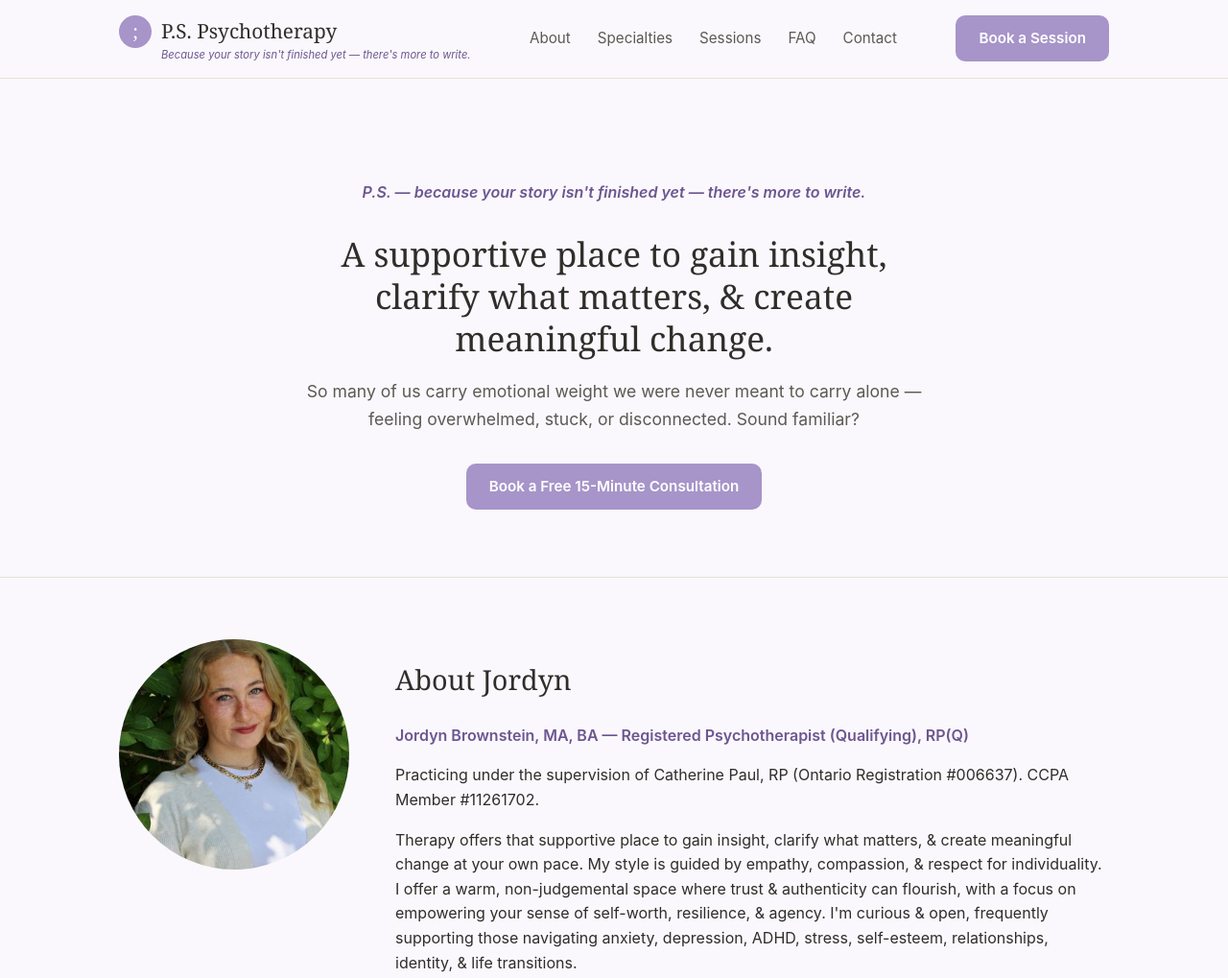
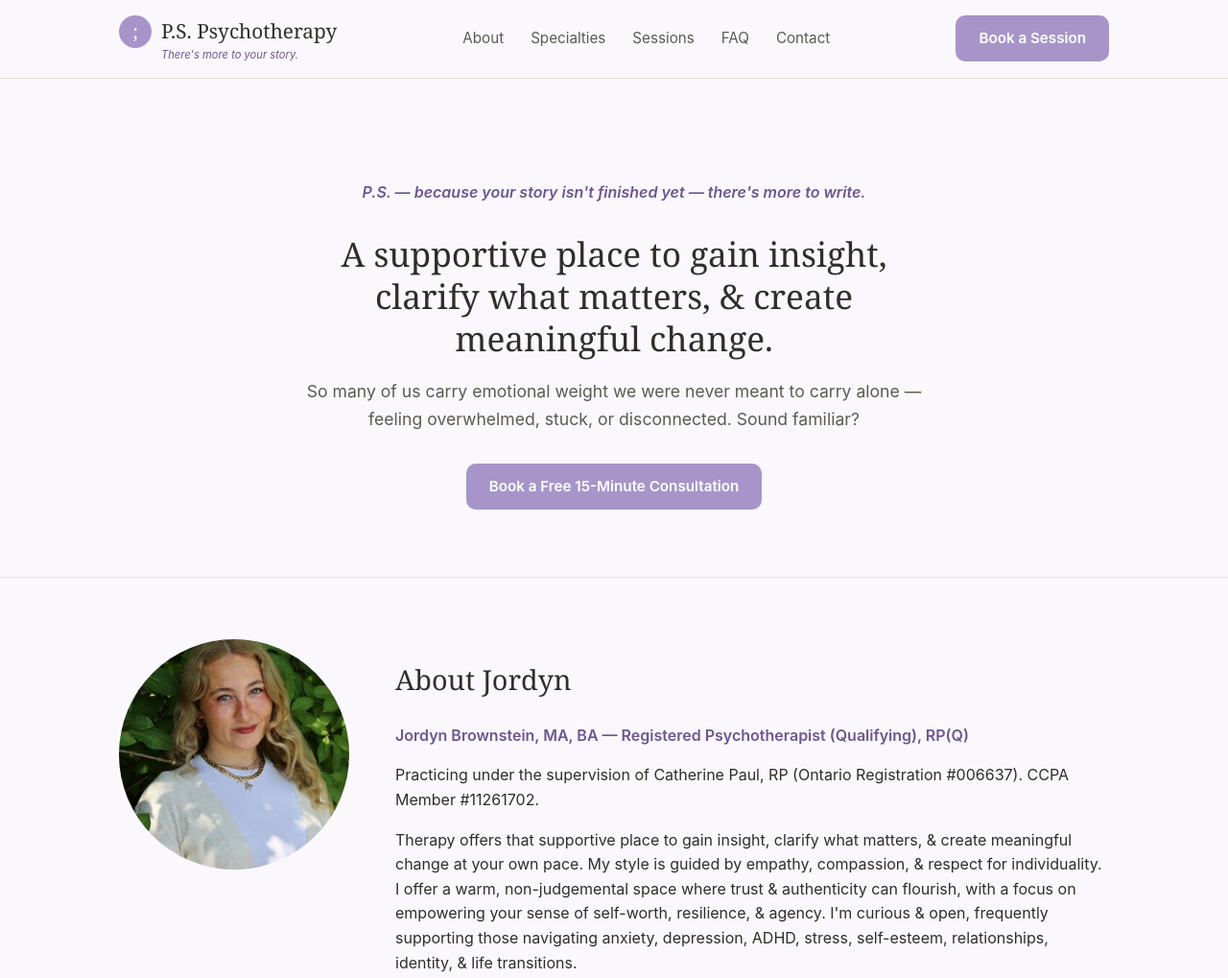
Before and after one commit to madisonkruh/pspsychotherapy, a plain HTML site: page index.html in a window 1280 px wide. Shown: the top 1019 px of the page at 96% size. Drawn offline with Linux system fonts and the light colour scheme.

Commit message:
Revert header tagline to "There's more to your story"
Co-Authored-By: Claude Sonnet 5 <noreply@anthropic.com>

```diff
--- a/index.html
+++ b/index.html
@@ -22,7 +22,7 @@
         </svg>
         <span class="logo-text">P.S. Psychotherapy</span>
       </span>
-      <span class="tagline">Because your story isn't finished yet — there's more to write.</span>
+      <span class="tagline">There's more to your story.</span>
     </a>
     <nav class="nav">
       <a href="#about">About</a>
```
